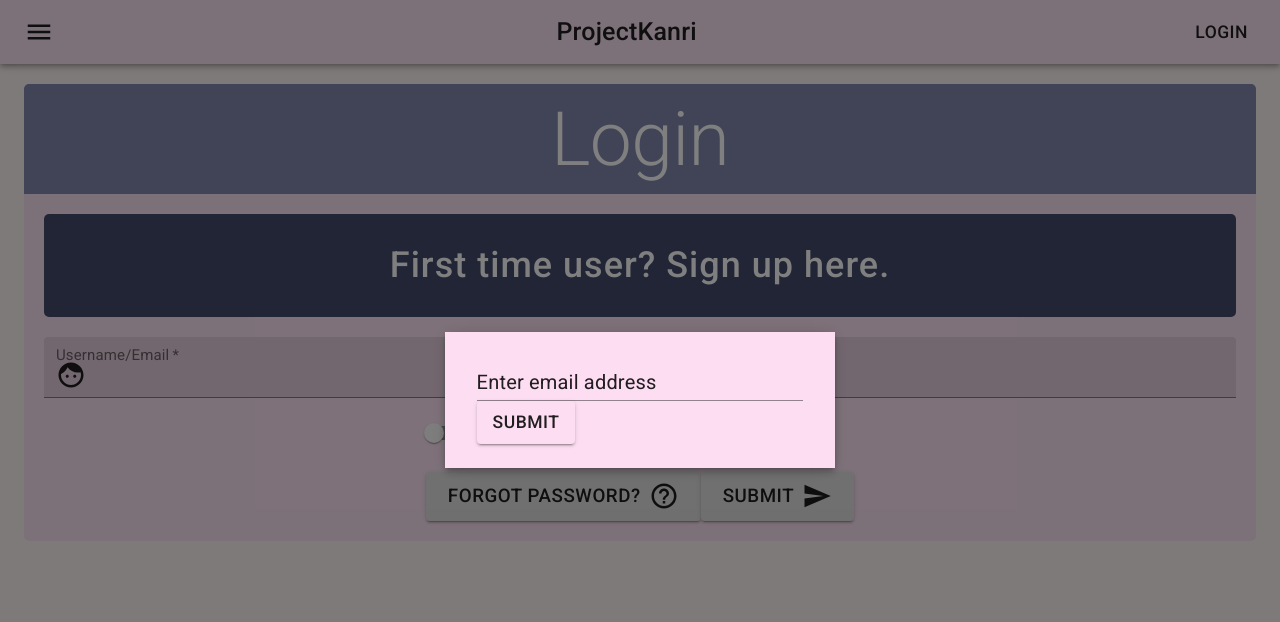
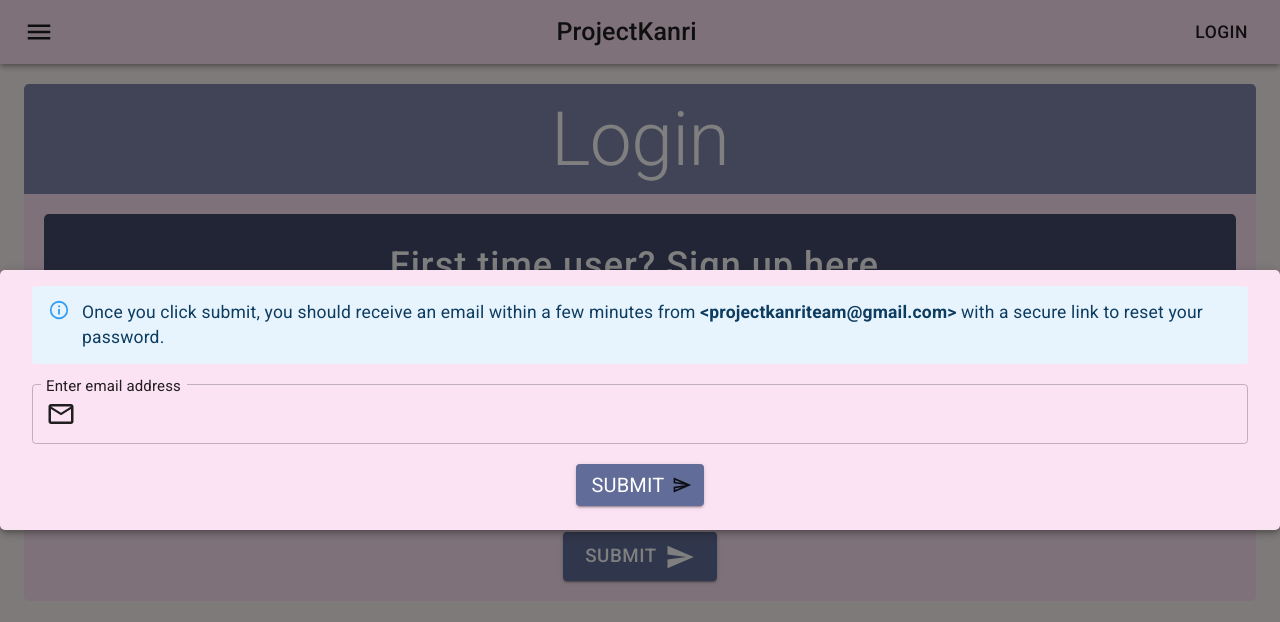
Before and after one commit to moojigc/ProjectKanri, a React (Create React App) app in the folder client/: page /login in a window 1280 px wide. Both pictures are taken after a click on the button "FORGOT PASSWORD?". Shown: the top 622 px of the page. Built offline with nearby package versions, Linux system fonts and the light colour scheme; no server answers.

Commit message:
added dark mode but need to work on theme + text contrast

```diff
--- a/client/src/components/ForgotModal/index.js
+++ b/client/src/components/ForgotModal/index.js
@@ -1,9 +1,12 @@
-import React from "react";
+import React, { useState, useEffect } from "react";
 import { makeStyles } from "@material-ui/core/styles";
 import Modal from "@material-ui/core/Modal";
 import Backdrop from "@material-ui/core/Backdrop";
 import Fade from "@material-ui/core/Fade";
-import { Box, TextField, Button } from "@material-ui/core";
+import { Box, TextField, Button, Typography, Grid, InputAdornment } from "@material-ui/core";
+import userAPI from "../../utils/userAPI";
+import { Alert } from "@material-ui/lab";
+import { EmailOutlined, SendOutlined } from "@material-ui/icons";
 
 const useStyles = makeStyles((theme) => ({
 	modal: {
@@ -12,18 +15,51 @@ const useStyles = makeStyles((theme) => ({
 		justifyContent: "center"
 	},
 	paper: {
-		backgroundColor: theme.palette.primary.main,
-		color: theme.palette.primary.contrastText,
+		backgroundColor: theme.palette.primary.light,
+		border: "unset",
+		borderRadius: "0.25rem",
+		color: theme.palette.info.contrastText,
 		boxShadow: theme.shadows[5],
 		padding: theme.spacing(2, 4, 3),
-		"& *": {
+		"& button, input, label": {
 			color: theme.palette.primary.contrastText
+		},
+		"&:focus": {
+			border: "inital"
 		}
+	},
+	form: {
+		"& > div:not(:last-of-type)": {
+			marginBottom: "1rem"
+		}
+	},
+	helperText: {
+		color: "initial"
 	}
 }));
 
-const ForgotModal = ({ open, setOpen, handleForgotPassword }) => {
+const ForgotModal = ({ open, setOpen }) => {
+	const [email, setEmail] = useState("");
+	const [flash, setFlash] = useState({ message: "", type: "" });
+
+	const handleForgotPassword = async (event) => {
+		event.preventDefault();
+		try {
+			let res = await userAPI.sendResetEmail(email);
+			setFlash(res.flash);
+		} catch (error) {
+			console.error(error);
+			setFlash({ message: "Bad request", type: "error" });
+		}
+	};
 	const classes = useStyles();
+	useEffect(() => {
+		// cleanup
+		return () => {
+			setFlash({});
+			setEmail("");
+		};
+	}, []);
 
 	return (
 		<Modal
@@ -39,12 +75,55 @@ const ForgotModal = ({ open, setOpen, handleForgotPassword }) => {
 			}}>
 			<Fade in={open}>
 				<Box className={classes.paper}>
-					<form onSubmit={handleForgotPassword}>
-						<TextField fullWidth label="Enter email address" />
-						<Button type="submit" variant="contained" color="primary">
-							Submit
-						</Button>
+					<form
+						onSubmit={(event) => handleForgotPassword(event, email)}
+						className={classes.form}>
+						<Grid container>
+							{flash.type === "success" ? (
+								<Alert severity="success">{flash.message}</Alert>
+							) : (
+								<Alert severity="info">
+									Once you click submit, you should receive an email within a few
+									minutes from <strong>{"<projectkanriteam@gmail.com>"}</strong>{" "}
+									with a secure link to reset your password.
+								</Alert>
+							)}
+						</Grid>
+						<Grid container>
+							<TextField
+								error={flash.type === "error"}
+								type="email"
+								helperText={flash.type === "error" ? flash.message : ""}
+								FormHelperTextProps={{ className: classes.helperText }}
+								fullWidth
+								InputProps={{
+									startAdornment: (
+										<InputAdornment>
+											<EmailOutlined />
+										</InputAdornment>
+									)
+								}}
+								variant="outlined"
+								id="enter-email-address"
+								onChange={({ target }) => setEmail(target.value)}
+								label="Enter email address"
+							/>
+						</Grid>
+						<Grid container justify="center">
+							<Button
+								endIcon={<SendOutlined />}
+								type="submit"
+								variant="contained"
+								color="secondary">
+								<Typography style={{ color: "white" }}>Submit</Typography>
+							</Button>
+						</Grid>
 					</form>
+					{/* {flash.type === "success" ? (
+						<Alert style={{ marginTop: "1rem" }} severity={flash.type}>
+							{flash.message}
+						</Alert>
+					) : null} */}
 				</Box>
 			</Fade>
 		</Modal>
--- a/client/src/pages/Login/index.js
+++ b/client/src/pages/Login/index.js
@@ -16,7 +16,7 @@ import FormControlLabel from "@material-ui/core/FormControlLabel";
 import { UserContext } from "../../utils/UserContext";
 import { FlashContext } from "../../utils/FlashContext";
 import { useHistory } from "react-router-dom";
-import { makeStyles } from "@material-ui/core";
+import { makeStyles, Box } from "@material-ui/core";
 import { Alert } from "@material-ui/lab";
 import { Title, Wrapper, ButtonLink } from "../../components/MiniComponents";
 import ForgotModal from "../../components/ForgotModal";
@@ -64,26 +64,13 @@ const Login = () => {
 			setFlash({ message: "Sorry, an error has occurred.", type: "error" });
 		}
 	};
-	const handleForgotPassword = async (event) => {
-		event.preventDefault();
-		try {
-			let res = await userAPI.sendResetEmail(loginDetails.usernameOrEmail);
-			setFlash(res.flash);
-			console.log(res);
-		} catch (error) {
-			console.error(error);
-		}
-	};
+
 	useEffect(() => {
 		return () => setFlash({ message: null, type: null });
 	}, []);
 	return (
 		<React.Fragment>
-			<ForgotModal
-				handleForgotPassword={handleForgotPassword}
-				open={modalOpen}
-				setOpen={setModalOpen}
-			/>
+			<ForgotModal open={modalOpen} setOpen={setModalOpen} />
 			<Container maxWidth="lg" component="main">
 				<Wrapper>
 					<Title>Login</Title>
@@ -138,8 +125,9 @@ const Login = () => {
 									label="Password"
 								/>
 							</Grid>
-							<Grid item>
-								<FormGroup row>
+						</Grid>
+						<Grid container justify="center">
+							<FormGroup row style={{ marginTop: "1rem" }}>
 								<FormControlLabel
 									control={
 										<Switch
@@ -155,19 +143,25 @@ const Login = () => {
 									label="Remember me?"
 								/>
 							</FormGroup>
-								<FormGroup row>
+						</Grid>
+						<Grid container justify="center">
 							<Button
+								color="primary"
 								type="button"
 								style={{ marginTop: "1rem" }}
 								variant="contained"
-										size="large"
+								size="small"
 								onClick={() => setModalOpen(true)}>
 								Forgot Password?
 								<InputAdornment position="end">
 									<HelpOutline />
 								</InputAdornment>
 							</Button>
+						</Grid>
+						<Grid container justify="center">
+							<Box display="flex" justifyContent="center">
 								<Button
+									color="secondary"
 									type="submit"
 									style={{ marginTop: "1rem" }}
 									variant="contained"
@@ -177,8 +171,7 @@ const Login = () => {
 										<Send />
 									</InputAdornment>
 								</Button>
-								</FormGroup>
-							</Grid>
+							</Box>
 						</Grid>
 					</form>
 				</Wrapper>
```
Lines whose indentation alone changed are shown as unchanged.
